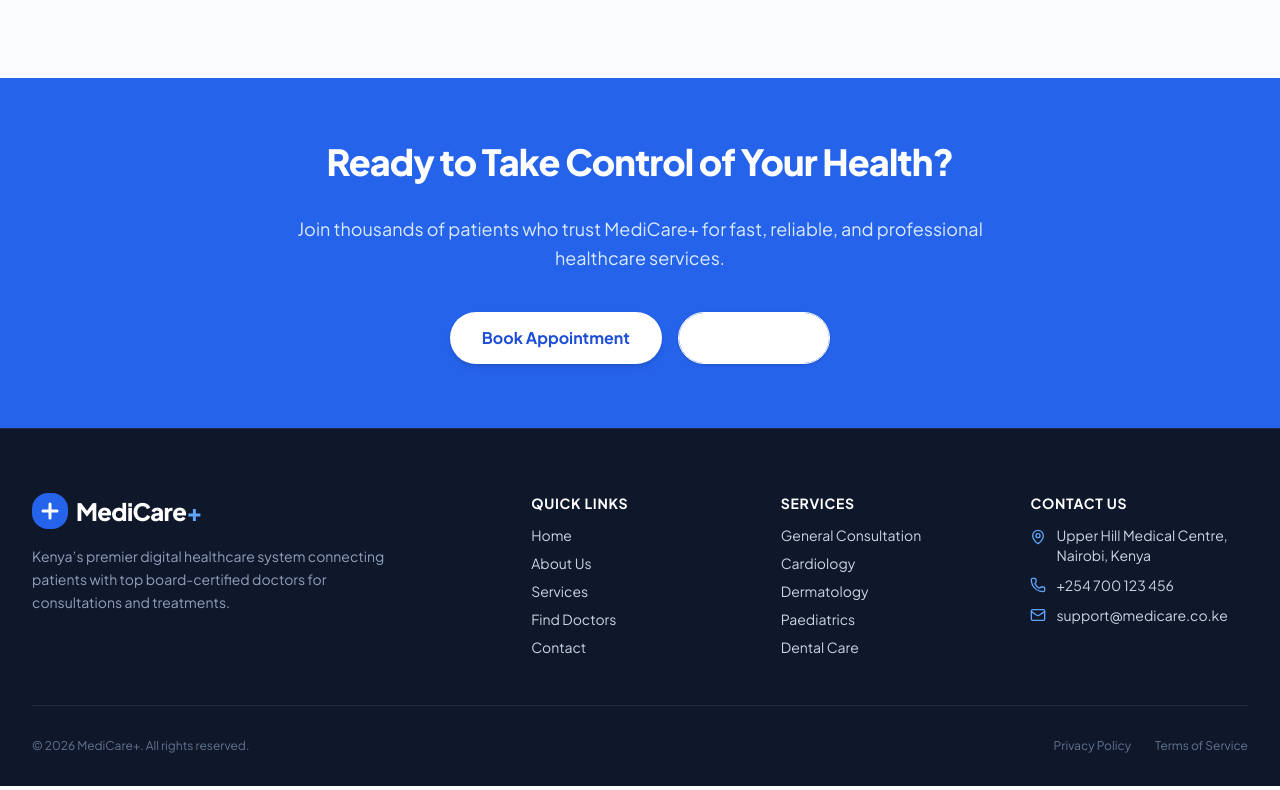
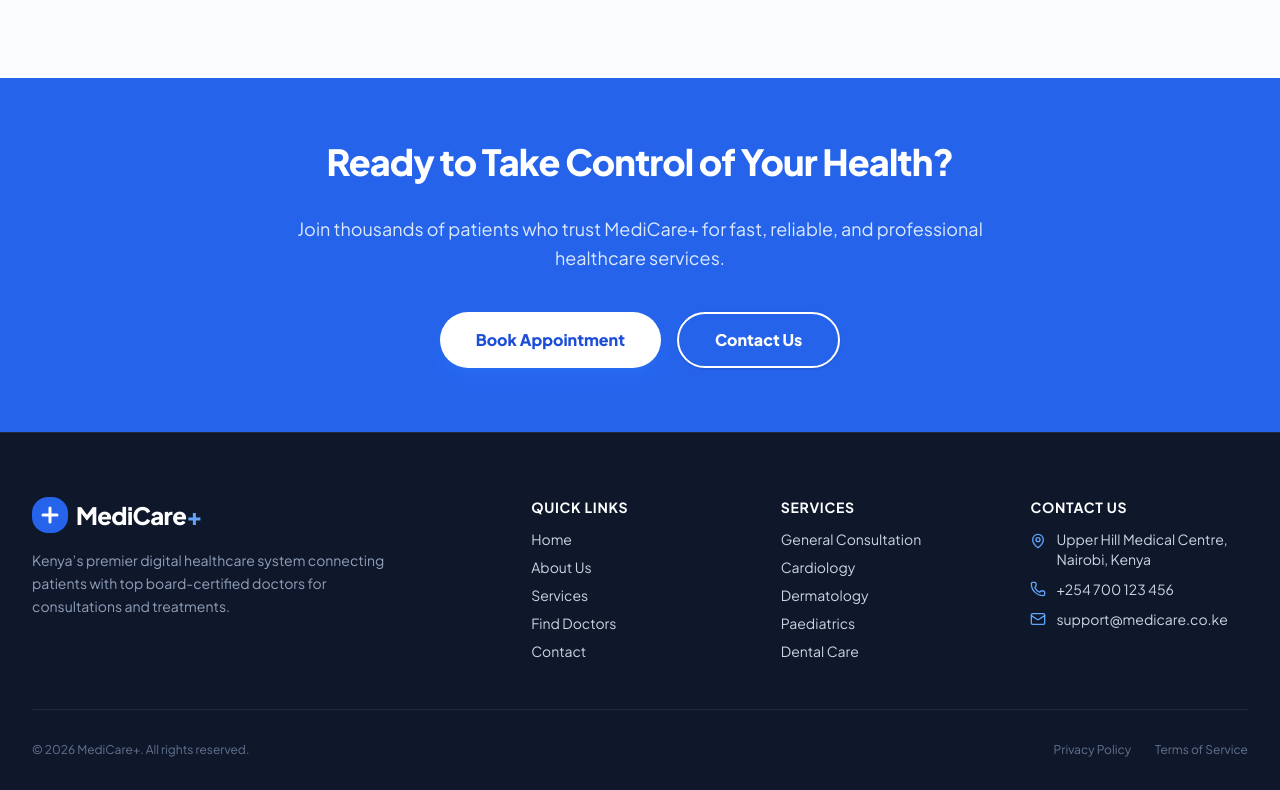
Before and after one commit to Kabzjose/Healthcare-System, a Next.js app: page / in a window 1280 px wide. Shown: the part 4197-4987 px from the top of the page. Built offline with nearby package versions, Linux system fonts and the light colour scheme; no server answers.

Commit message:
updated Doctors redirect

```diff
--- a/src/app/page.tsx
+++ b/src/app/page.tsx
@@ -421,10 +421,10 @@ export default function LandingPage() {
               Join thousands of patients who trust MediCare+ for fast, reliable, and professional healthcare services.
             </p>
             <div className="flex flex-col sm:flex-row items-center justify-center gap-4 pt-2">
-              <Button asChild size="lg" className="w-full sm:w-auto rounded-full px-8 bg-white text-primary-700 hover:bg-primary-50 font-bold h-13 text-base shadow-card">
+              <Button asChild size="lg" className="w-full sm:w-auto rounded-full px-9 bg-white text-primary-700 hover:bg-primary-50 font-extrabold h-14 text-base shadow-lg hover:-translate-y-0.5 transition-all">
                 <Link href="/doctors">Book Appointment</Link>
               </Button>
-              <Button asChild variant="outline" size="lg" className="w-full sm:w-auto rounded-full px-8 border-white text-white hover:bg-white/10 font-semibold h-13 text-base">
+              <Button asChild variant="outline" size="lg" className="w-full sm:w-auto rounded-full px-9 border-2 border-white bg-transparent text-white hover:bg-white hover:text-primary-700 font-extrabold h-14 text-base shadow-sm transition-all">
                 <Link href="/contact">Contact Us</Link>
               </Button>
             </div>
--- a/src/hooks/useAuth.ts
+++ b/src/hooks/useAuth.ts
@@ -19,9 +19,9 @@ export const useAuth = () => {
     },
     onSuccess: (data) => {
       setAuth(data.user, data.access_token, data.refresh_token);
-      // Redirect based on role
+      // Redirect based on role to overview section
       if (data.user.role === 'doctor') {
-        router.push('/dashboard/doctors/profile');
+        router.push('/dashboard/doctors');
       } else {
         router.push('/dashboard/patient');
       }
```
